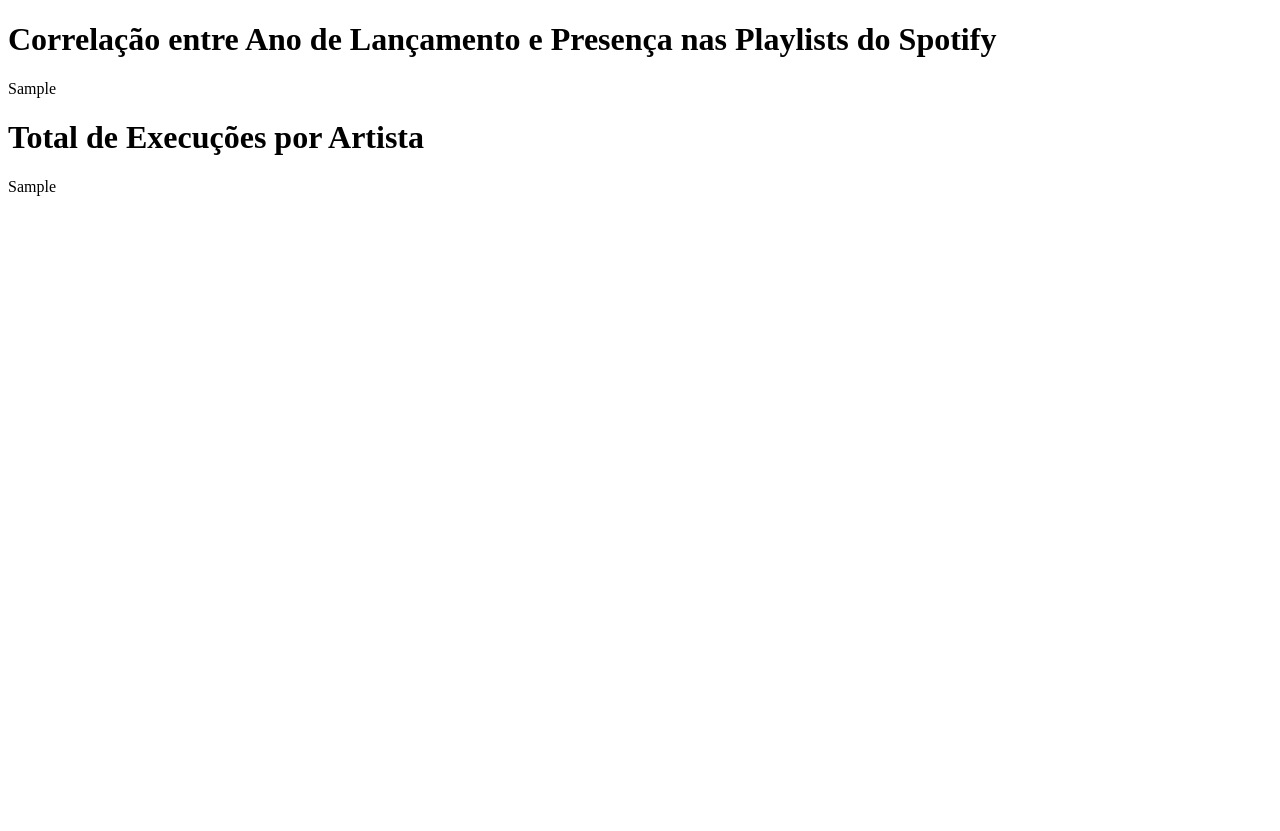
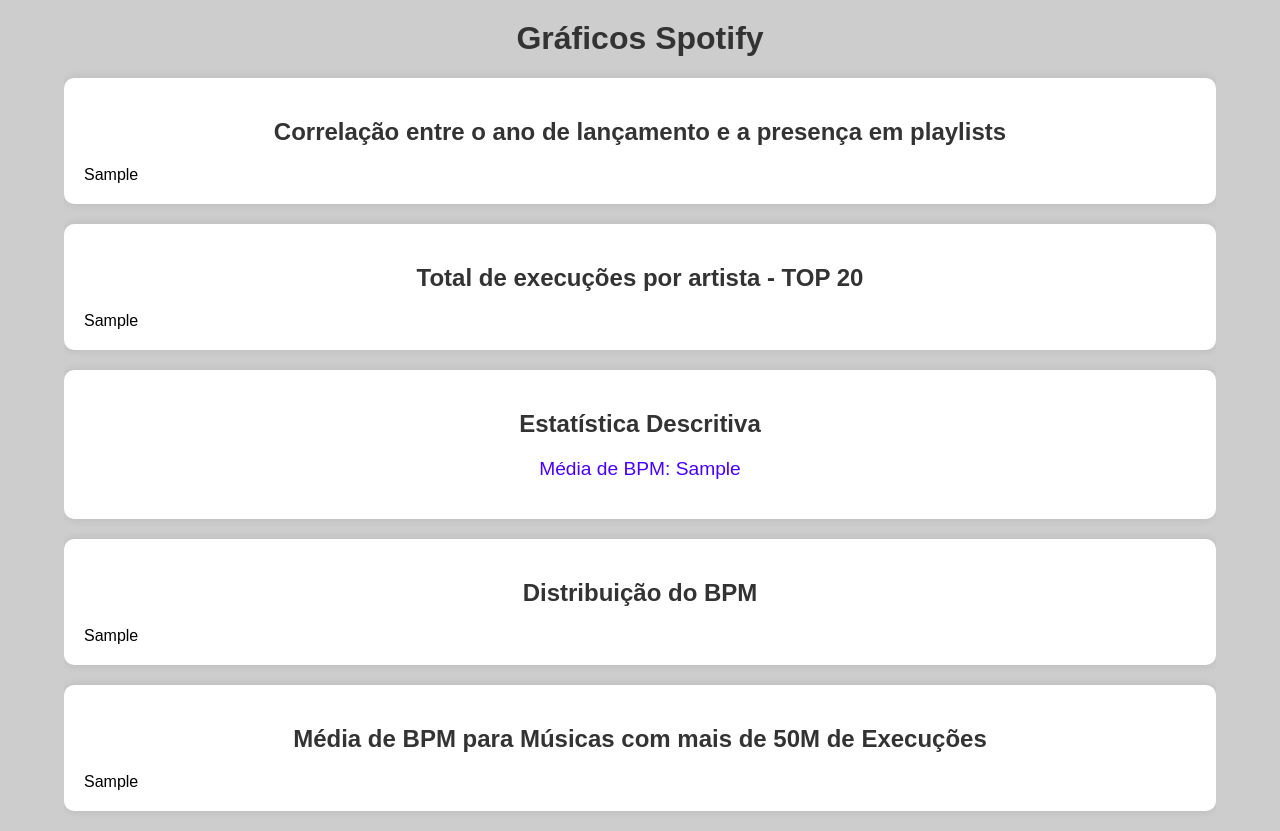
Before and after one commit to MatheusTERP/Trabalho-Python, a Flask app: template pythonProject1/templates/index.html in a window 1280 px wide. Before the commit the page ends 196 px from the top, so only its background shows below. Run offline with Flask 3, Linux system fonts and the light colour scheme; the template is opened without the code that fills it: most values are stand-ins (such as "Sample title", 1, 10 or a date in 2020); some libraries are stand-ins or nearby versions.

Commit message:
Update index.html

```diff
--- a/pythonProject1/templates/index.html
+++ b/pythonProject1/templates/index.html
@@ -1,28 +1,73 @@
 <!DOCTYPE html>
-<html>
+<html lang="en">
 <head>
-    <title>Spotify Charts</title>
+    <meta charset="UTF-8">
+    <meta name="viewport" content="width=device-width, initial-scale=1.0">
+    <title>Gráficos da base de dados Spotify</title>
     <script src="https://cdn.plot.ly/plotly-latest.min.js"></script>
+    <style>
+        body {
+            font-family: Arial, sans-serif;
+            margin: 0;
+            padding: 0;
+            background-color: #cdcdcd;
+        }
+        .container {
+            width: 90%;
+            margin: auto;
+            overflow: hidden;
+        }
+        h1 {
+            text-align: center;
+            margin-top: 20px;
+            color: #333;
+        }
+        .graph-container {
+            background: #ffffff;
+            padding: 20px;
+            margin: 20px 0;
+            border-radius: 10px;
+            box-shadow: 0 0 10px rgba(0, 0, 0, 0.1);
+        }
+        h2, h3 {
+            text-align: center;
+            color: #333;
+        }
+        p {
+            text-align: center;
+            font-size: 1.2em;
+            color: #4800ff;
+        }
+    </style>
 </head>
 <body>
-    <h1>Correlação entre Ano de Lançamento e Presença nas Playlists do Spotify</h1>
-    <div>
-        {{ graph_html | safe }}
+    <div class="container">
+        <h1>Gráficos Spotify</h1>
+
+        <div class="graph-container">
+            <h2>Correlação entre o ano de lançamento e a presença em playlists</h2>
+            {{ graph_html1 | safe }}
+        </div>
+
+        <div class="graph-container">
+            <h2>Total de execuções por artista - TOP 20</h2>
+            {{ graph_html2 | safe }}
+        </div>
+
+        <div class="graph-container">
+            <h2>Estatística Descritiva</h2>
+            <p>Média de BPM: {{ mean_bpm }}</p>
+        </div>
+
+        <div class="graph-container">
+            <h2>Distribuição do BPM</h2>
+            {{ graph_html3 | safe }}
+        </div>
+
+        <div class="graph-container">
+            <h2>Média de BPM para Músicas com mais de 50M de Execuções</h2>
+            {{ graph_html4 | safe }}
+        </div>
     </div>
 </body>
 </html>
-
-
-<!DOCTYPE html>
-<html lang="en">
-<head>
-    <title>Total de Execuções por Artista</title>
-    <script src="https://cdn.plot.ly/plotly-latest.min.js"></script>
-</head>
-<body>
-    <h1>Total de Execuções por Artista</h1>
-    <div>
-        {{ graph_html | safe }}
-    </div>
-</body>
-</html>
```
